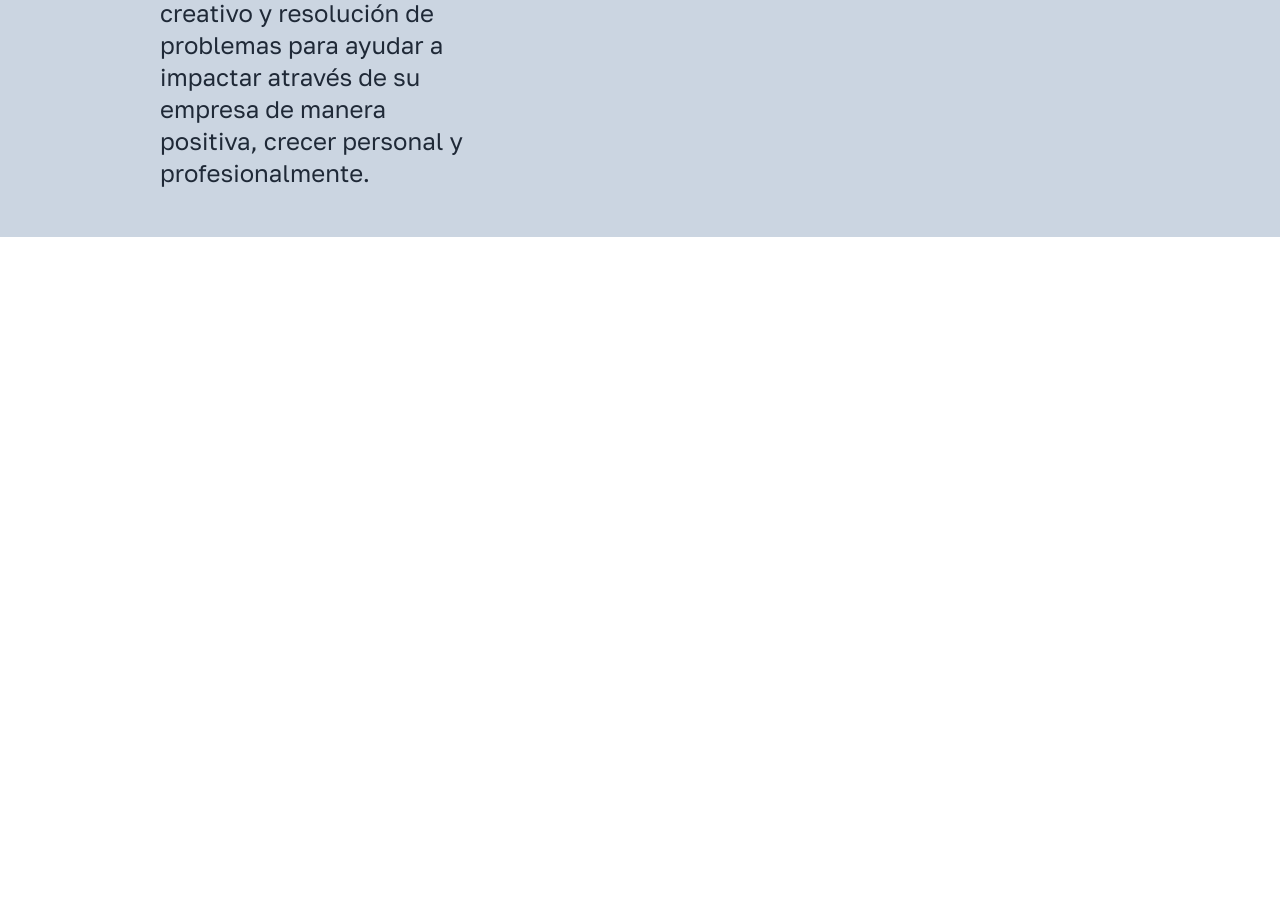
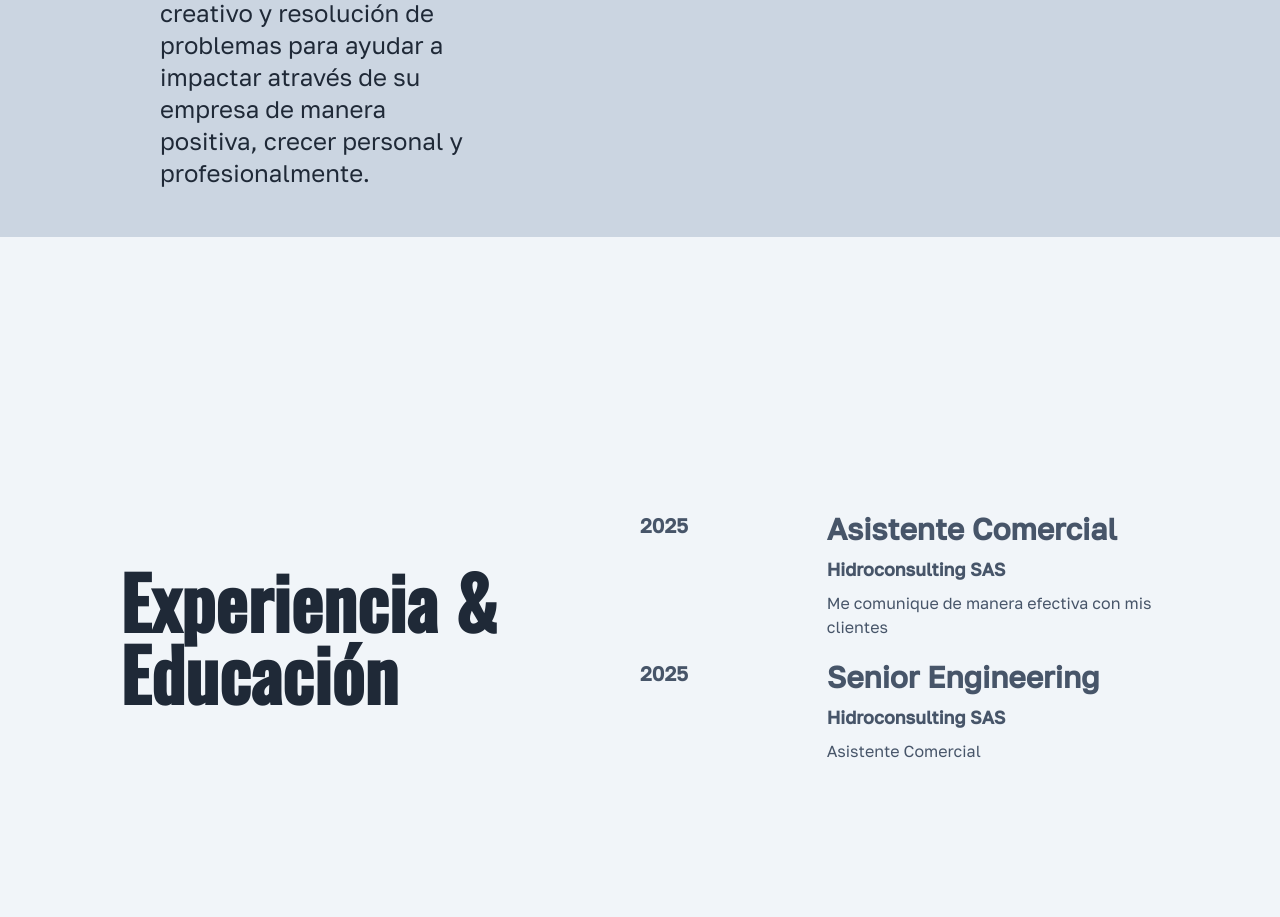
Before and after one commit to DanielRoman11/Portafolio, a website: page views/perfil.html in a window 1280 px wide. Shown: the part 563-1480 px from the top of the page. Before the commit the page ends 800 px from the top, so only its background shows below. Drawn offline with nearby package versions, Linux system fonts and the light colour scheme.

Commit message:
Sección experiencia y entrada sección conocimiento

```diff
--- a/views/perfil.html
+++ b/views/perfil.html
@@ -25,8 +25,32 @@
         <div class="imagen w-2/3 h-80"></div>
       </div>
     </section>
-    <section class="bg-slate-300 w-screen">
-      <div></div>
+    <section class="h-screen bg-slate-100 grid lg:grid-cols-2 md:grid-cols-2 sm:grid-cols-1 justify-center items-center px-20">
+      <div class="flex flex-col justify-center lg:px-15 md:px-10">
+        <h2 class="lg:text-7xl md:text-5xl font-bold titulo text-gray-800 ">Experiencia & </h2><span class="lg:text-7xl md:text-5xl font-bold titulo text-gray-800">Educación</span>
+      </div>
+
+      <div class="grid grid-cols-3 text-slate-600 texto font-bold text-xl ">
+        <div class="col-span-1 space-y-5">2025</div>
+        <div class="col-span-2">
+          <div class="flex flex-col space-y-2">
+            <h3 class="text-3xl font-bold">Asistente Comercial</h3>
+            <p class="text-lg">Hidroconsulting SAS</p>
+            <p class="text-base font-normal">Me comunique de manera efectiva con mis clientes</p>
+          </div>
+        </div>
+        <div class="col-span-1 space-y-5 pt-5">2025</div>
+        <div class="col-span-2 pt-5">
+          <div class="flex flex-col space-y-2">
+            <h3 class="text-3xl font-bold">Senior Engineering</h3>
+            <p class="text-lg">Hidroconsulting SAS</p>
+            <p class="text-base font-normal">Asistente Comercial</p>
+          </div>
+        </div>
+      </div>
+    </section>
+    <section class="h-screen">
+
     </section>
   </main>
   <script type="module" src="https://unpkg.com/ionicons@5.5.2/dist/ionicons/ionicons.esm.js"></script>
```
Also changed, not shown: public/css/app.css.
